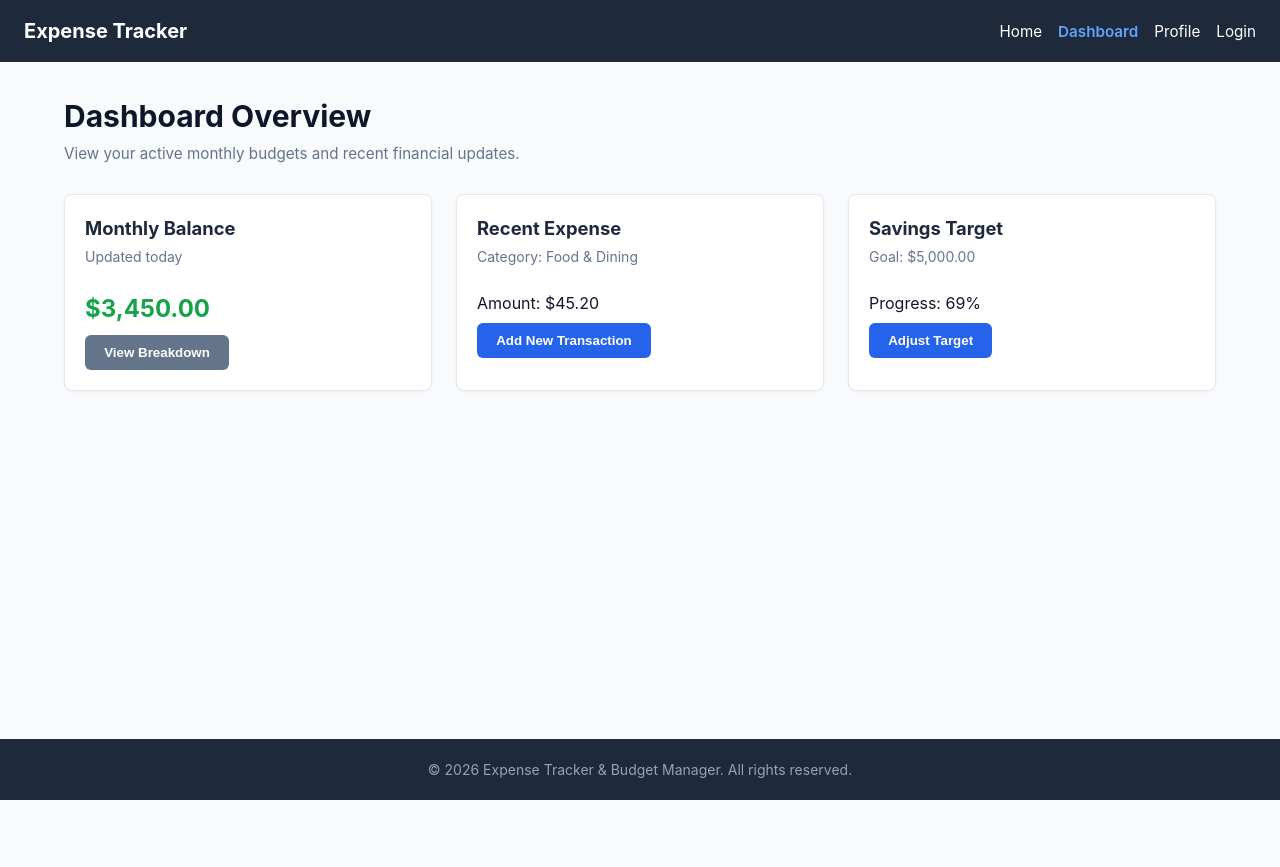
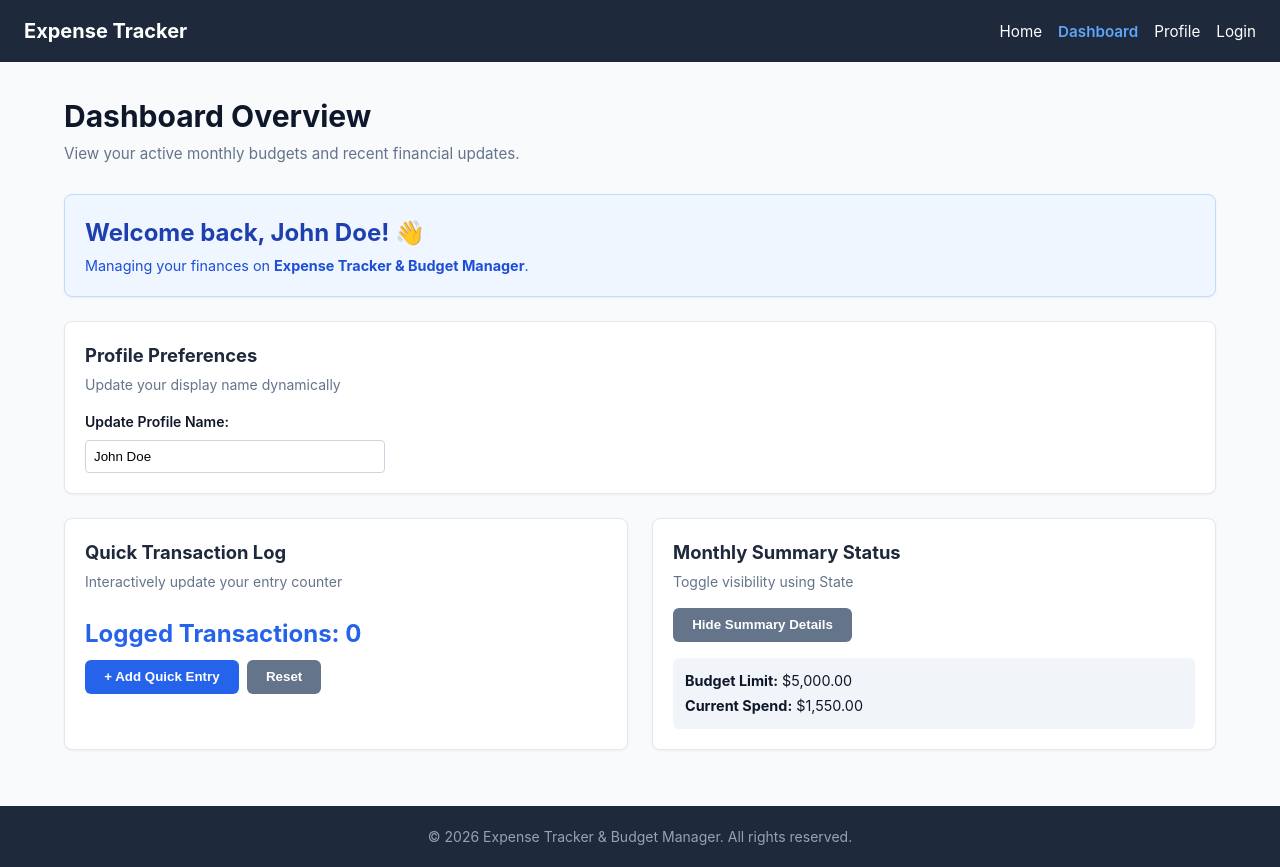
Before and after one commit to Rajenathatal/Expense-Tracker-Budget-Manager, a React (Vite) app in the folder client/: page /dashboard in a window 1280 px wide. Before the commit the page ends 800 px from the top, so only its background shows below. Built offline with nearby package versions, Linux system fonts and the light colour scheme.

Commit message:
Complete Sprint 9: Implemented React State, Props, Event Handling, and Conditional Rendering

```diff
--- /dev/null
+++ b/client/src/components/ui/WelcomeBanner.jsx
@@ -0,0 +1,10 @@
+export default function WelcomeBanner({ username = "User", projectName = "Expense Tracker" }) {
+  return (
+    <div className="card" style={{ backgroundColor: '#eff6ff', borderColor: '#bfdbfe', marginBottom: '1.5rem' }}>
+      <h2 style={{ color: '#1e40af', margin: 0 }}>Welcome back, {username}! 👋</h2>
+      <p style={{ color: '#1d4ed8', margin: '0.25rem 0 0 0', fontSize: '0.9rem' }}>
+        Managing your finances on <strong>{projectName}</strong>.
+      </p>
+    </div>
+  );
+}
--- a/client/src/pages/Dashboard/Dashboard.jsx
+++ b/client/src/pages/Dashboard/Dashboard.jsx
@@ -1,8 +1,19 @@
+import { useState } from 'react';
 import PageTitle from '../../components/ui/PageTitle';
 import Card from '../../components/ui/Card';
 import Button from '../../components/ui/Button';
+import WelcomeBanner from '../../components/ui/WelcomeBanner';
 
 export default function Dashboard() {
+  // 1. State for Dynamic User Greeting (Exercise 1 & 5)
+  const [userName, setUserName] = useState('John Doe');
+
+  // 2. State for Notification/Quick Tracker Counter (Exercise 3 & 4)
+  const [transactionCount, setTransactionCount] = useState(0);
+
+  // 3. State for Conditional Rendering (Exercise 6)
+  const [showSummary, setShowSummary] = useState(true);
+
   return (
     <div>
       <PageTitle
@@ -10,20 +21,58 @@ export default function Dashboard() {
         description="View your active monthly budgets and recent financial updates."
       />
 
-      <div className="grid-layout">
-        <Card title="Monthly Balance" description="Updated today">
-          <h2 style={{ color: '#16a34a', margin: '0.5rem 0' }}>$3,450.00</h2>
-          <Button variant="secondary">View Breakdown</Button>
+      {/* Dynamic Props via WelcomeBanner (Exercise 1) */}
+      <WelcomeBanner username={userName} projectName="Expense Tracker & Budget Manager" />
+
+      {/* Exercise 5: Live Input Event Handling */}
+      <Card title="Profile Preferences" description="Update your display name dynamically">
+        <div style={{ display: 'flex', flexDirection: 'column', gap: '0.5rem', maxWidth: '300px' }}>
+          <label style={{ fontSize: '0.875rem', fontWeight: '600' }}>Update Profile Name:</label>
+          <input
+            type="text"
+            value={userName}
+            onChange={(e) => setUserName(e.target.value)}
+            placeholder="Type a new name..."
+            style={{ padding: '0.5rem', borderRadius: '4px', border: '1px solid #cbd5e1' }}
+          />
+        </div>
+      </Card>
+
+      {/* Exercise 3 & 4: Button Click Event Handling with State */}
+      <div className="grid-layout" style={{ marginTop: '1.5rem' }}>
+        <Card title="Quick Transaction Log" description="Interactively update your entry counter">
+          <h3 style={{ fontSize: '1.5rem', margin: '0.5rem 0', color: '#2563eb' }}>
+            Logged Transactions: {transactionCount}
+          </h3>
+          <div style={{ display: 'flex', gap: '0.5rem' }}>
+            <Button onClick={() => setTransactionCount(transactionCount + 1)}>
+              + Add Quick Entry
+            </Button>
+            <Button variant="secondary" onClick={() => setTransactionCount(0)}>
+              Reset
+            </Button>
+          </div>
         </Card>
 
-        <Card title="Recent Expense" description="Category: Food & Dining">
-          <p style={{ margin: '0.5rem 0' }}>Amount: $45.20</p>
-          <Button>Add New Transaction</Button>
-        </Card>
+        {/* Exercise 6: Conditional Rendering */}
+        <Card title="Monthly Summary Status" description="Toggle visibility using State">
+          <Button
+            variant={showSummary ? "secondary" : "primary"}
+            onClick={() => setShowSummary(!showSummary)}
+          >
+            {showSummary ? "Hide Summary Details" : "Show Summary Details"}
+          </Button>
 
-        <Card title="Savings Target" description="Goal: $5,000.00">
-          <p style={{ margin: '0.5rem 0' }}>Progress: 69%</p>
-          <Button>Adjust Target</Button>
+          {showSummary ? (
+            <div style={{ marginTop: '1rem', padding: '0.75rem', background: '#f1f5f9', borderRadius: '6px' }}>
+              <p style={{ margin: 0, fontSize: '0.9rem' }}><strong>Budget Limit:</strong> $5,000.00</p>
+              <p style={{ margin: '0.25rem 0 0 0', fontSize: '0.9rem' }}><strong>Current Spend:</strong> $1,550.00</p>
+            </div>
+          ) : (
+            <p style={{ marginTop: '1rem', color: '#94a3b8', fontStyle: 'italic', fontSize: '0.875rem' }}>
+              Summary hidden. Click the button above to reveal details.
+            </p>
+          )}
         </Card>
       </div>
     </div>
```
